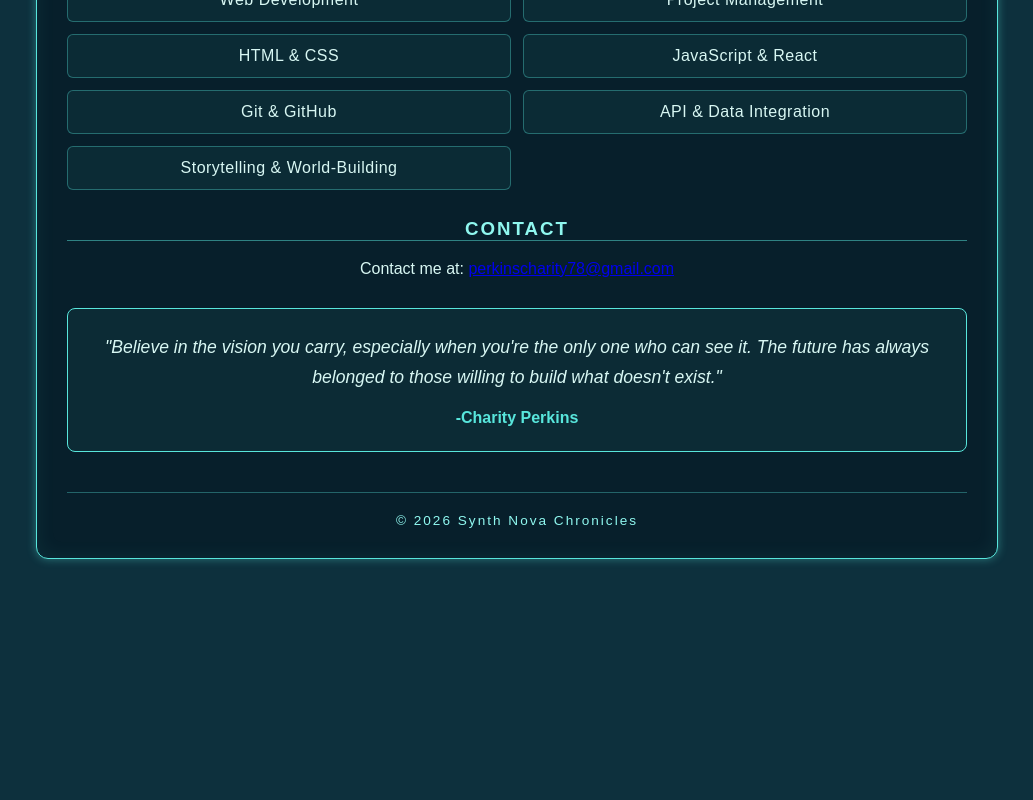
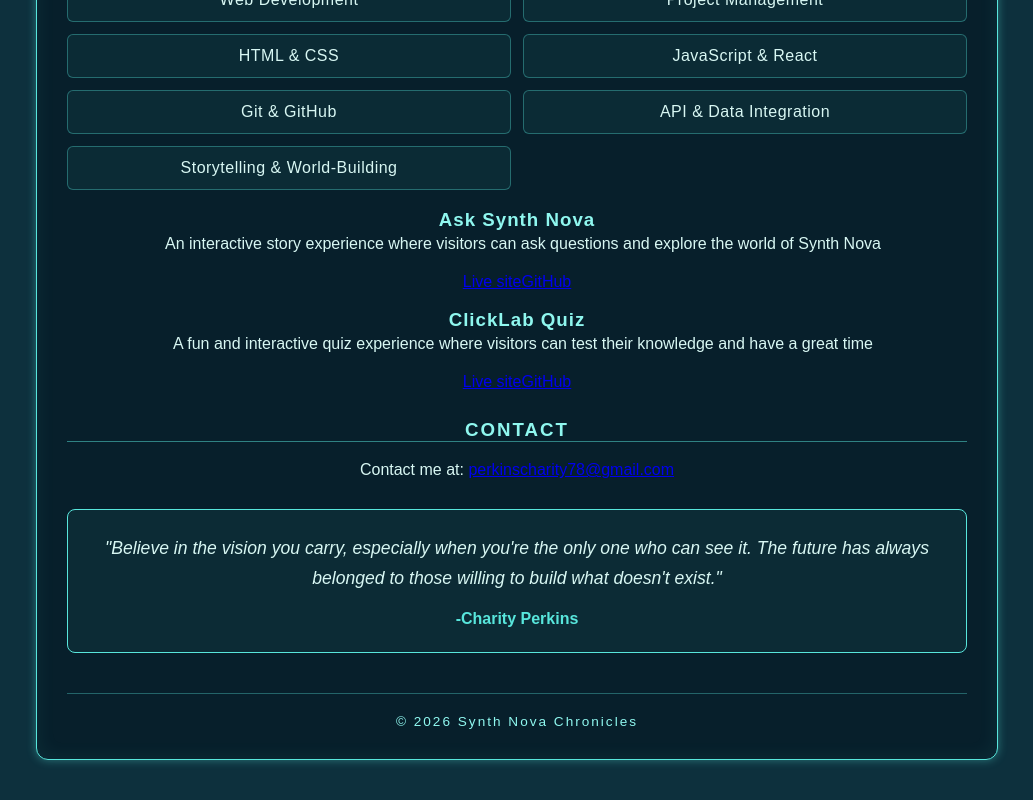
Before and after one commit to CharityCP/portfolio, a React app: page / in a window 1280 px wide. Shown: the part 793-1593 px from the top of the page, without its empty margins (123-1156 px from the left). Before the commit the page ends 1392 px from the top, so only its background shows below. Built offline with nearby package versions, Linux system fonts and the light colour scheme; the HTML template or start-up script is replaced by a standard one.

Commit message:
add portfolio project cards, close #3

```diff
--- a/src/App.jsx
+++ b/src/App.jsx
@@ -1,3 +1,5 @@
+import AskSynthNovaPortfolioCard from "./AskSynthNovaPortfolioCard";
+import ClickLabQuizPortfolioCard from "./ClickLabQuizPortfolioCard";
 import Contact from "./Contact";
 import Quote from "./Quote";
 import Footer from "./Footer";
@@ -8,10 +10,6 @@ import Education from "./Education";
 import Skills from "./Skills";
 
 
-
-
-
-
 function App() {
   return (
     <div className="portfolio">
@@ -20,6 +18,8 @@ function App() {
       <AboutMe />
       <Education />
       <Skills />
+      <AskSynthNovaPortfolioCard />
+      <ClickLabQuizPortfolioCard />
       <Contact />
       <Quote />
       <Footer />
--- /dev/null
+++ b/src/AskSynthNovaPortfolioCard.jsx
@@ -0,0 +1,15 @@
+function AskSynthNovaPortfolioCard() {
+    let name = " Ask Synth Nova";
+    let description = "An interactive story experience where visitors can ask questions and explore the world of Synth Nova";
+    let liveUrl = "https://charitycp.github.io/Ask-Synth-Nova/";
+    let githubUrl = "https://github.com/CharityCP/Ask-Synth-Nova";
+    return (
+        <article>
+            <h3>{name}</h3>
+            <p>{description}</p>
+            <a href={liveUrl}> Live site</a>
+            <a href={githubUrl} >GitHub</a>
+        </article>
+    )
+}
+      export default AskSynthNovaPortfolioCard;
--- /dev/null
+++ b/src/ClickLabQuizPortfolioCard.jsx
@@ -0,0 +1,15 @@
+function ClickLabQuizPortfolioCard() {
+    let name = " ClickLab Quiz";
+    let description = "A fun and interactive quiz experience where visitors can test their knowledge and have a great time";
+    let liveUrl = "https://charitycp.github.io/Synth-Click-Lab/";
+    let githubUrl = "https://github.com/CharityCP/Synth-Click-Lab";
+    return (
+        <article>
+            <h3>{name}</h3>
+            <p>{description}</p>
+            <a href={liveUrl}> Live site</a>
+            <a href={githubUrl} >GitHub</a>
+        </article>
+    )
+}
+export default ClickLabQuizPortfolioCard;
```
